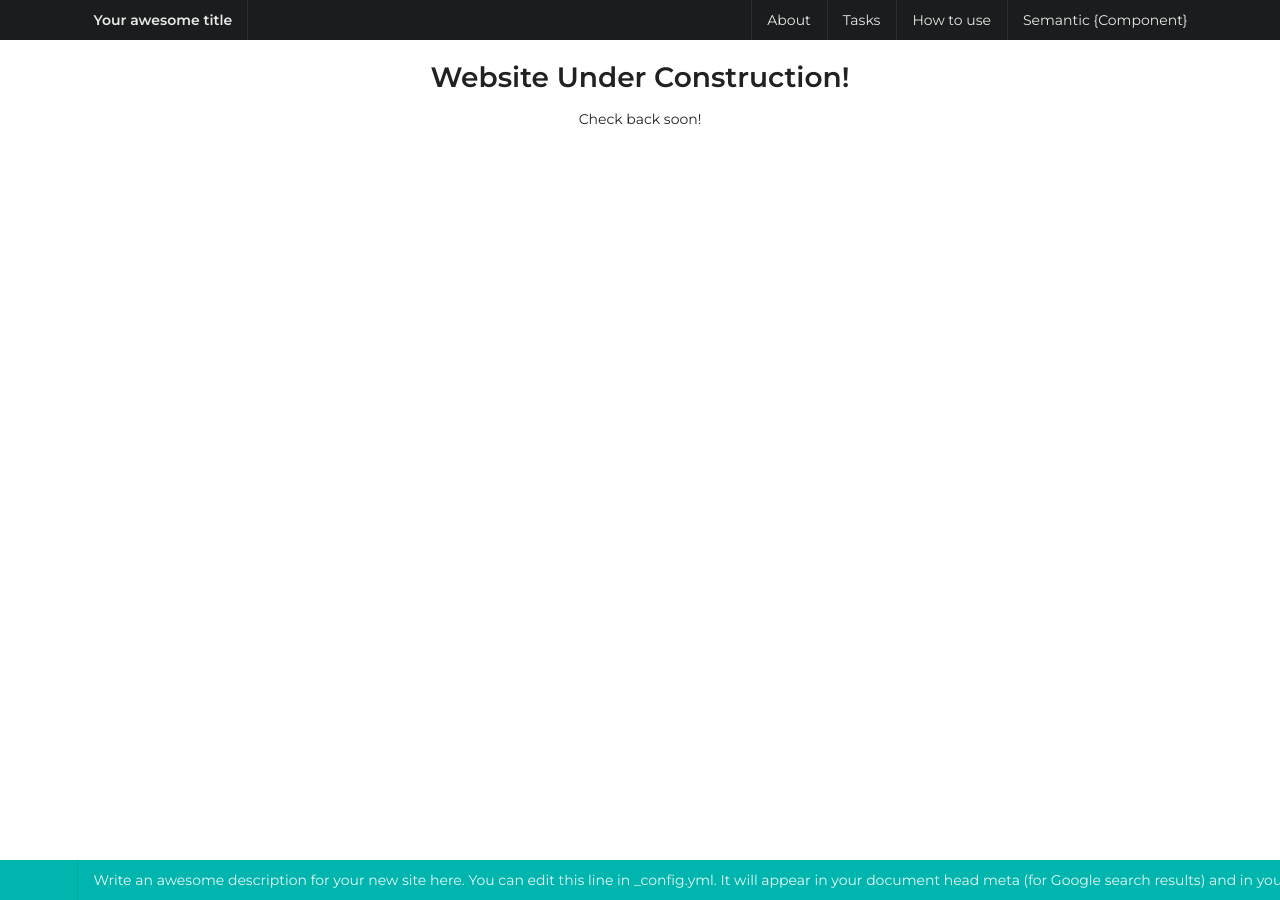
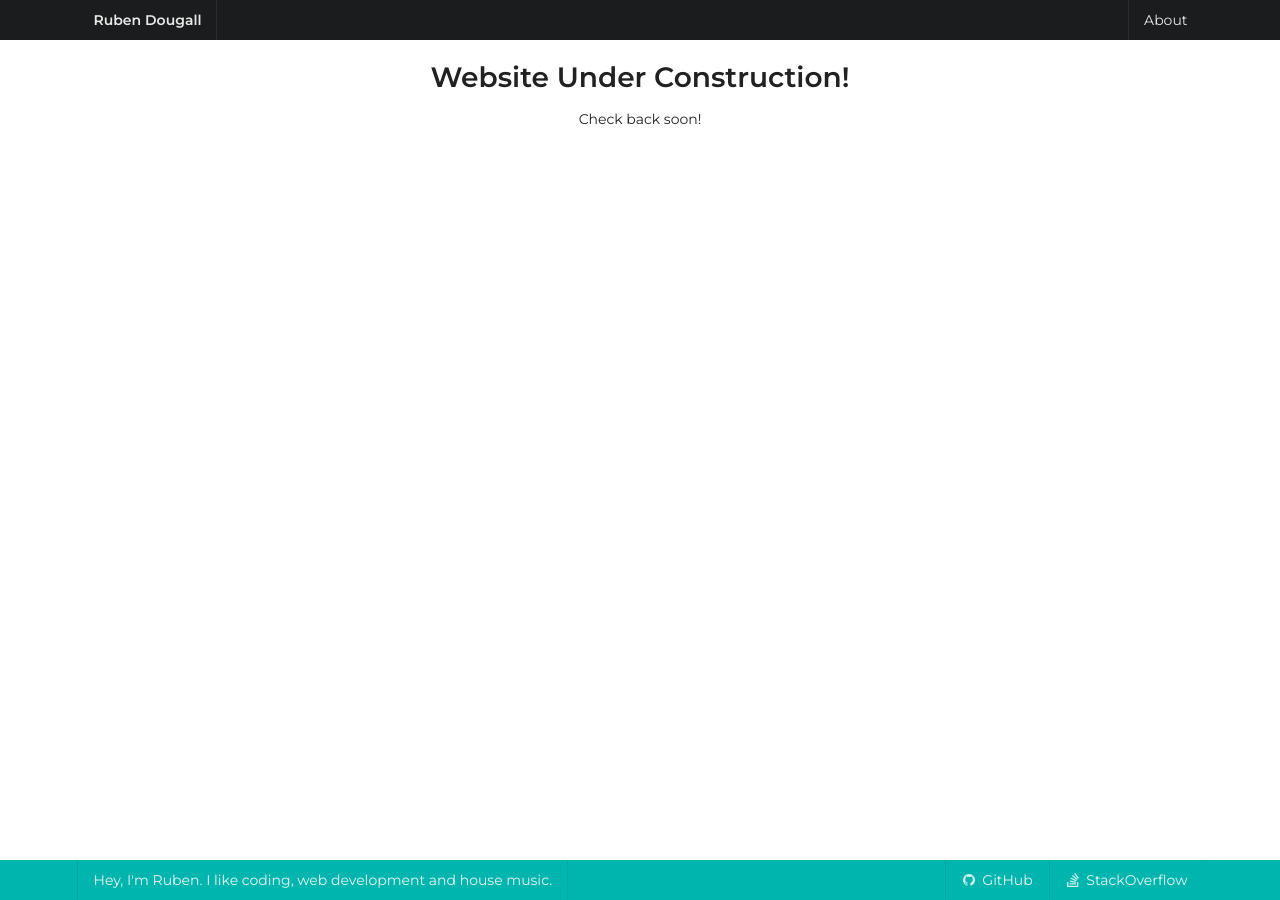
Before and after one commit to Ruben9922/rubendougall.co.uk, a Jekyll site: the page built from index.md, in a window 1280 px wide. Built offline with Jekyll 4.4.1, drawn with Linux system fonts in a browser that asks for light colours.

Commit message:
Add settings from existing website

```diff
--- a/_config.yml
+++ b/_config.yml
@@ -13,22 +13,24 @@
 # you will see them accessed via {{ site.title }}, {{ site.email }}, and so on.
 # You can create any custom variable you would like, and they will be accessible
 # in the templates via {{ site.myvariable }}.
-title: Your awesome title
-email: your-email@example.com
-description: > # this means to ignore newlines until "baseurl:"
-  Write an awesome description for your new site here. You can edit this
-  line in _config.yml. It will appear in your document head meta (for
-  Google search results) and in your feed.xml site description.
+title: Ruben Dougall
+description: Hey, I'm Ruben. I like coding, web development and house music.
 baseurl: "" # the subpath of your site, e.g. /blog
-url: "" # the base hostname & protocol for your site, e.g. http://example.com
-twitter_username: jekyllrb
-github_username:  jekyll
+url: "http://rubendougall.co.uk/" # the base hostname & protocol for your site, e.g. http://example.com
 
 # Build settings
 markdown: kramdown
-theme: minima
 plugins:
   - jekyll-feed
+
+defaults:
+  -
+    values:
+      author: "Ruben Dougall"
+
+exclude: [node_modules, semantic/tasks]
+
+host: 0.0.0.0
 
 # Exclude from processing.
 # The following items will not be processed, by default. Create a custom list
```
